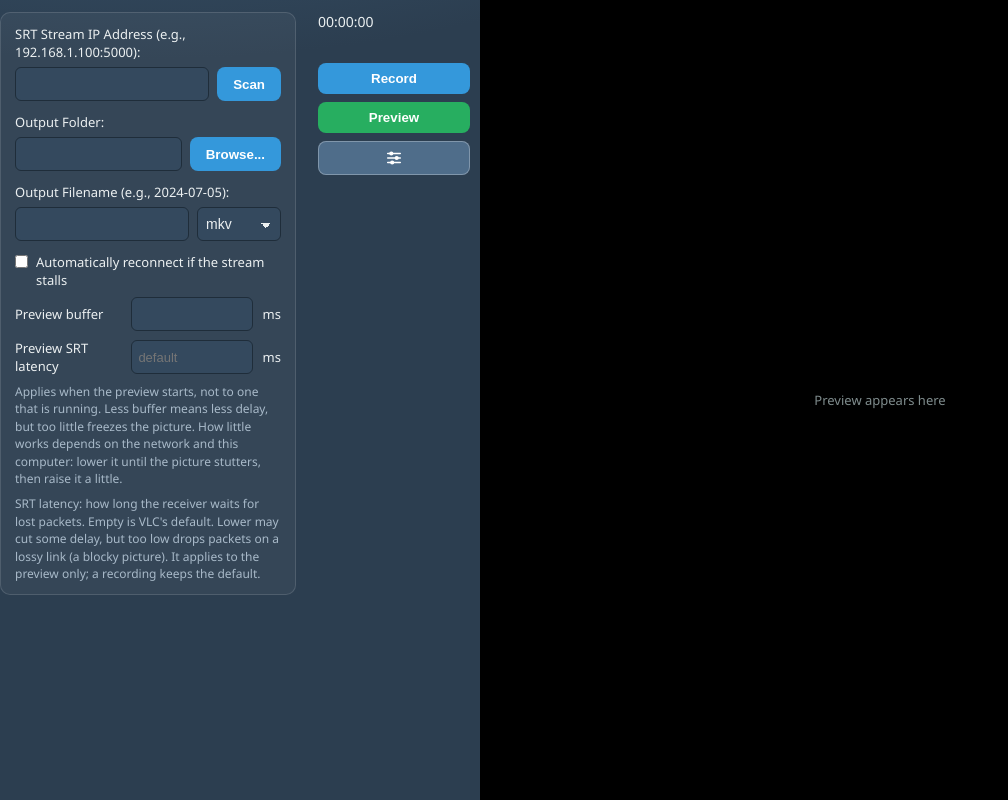
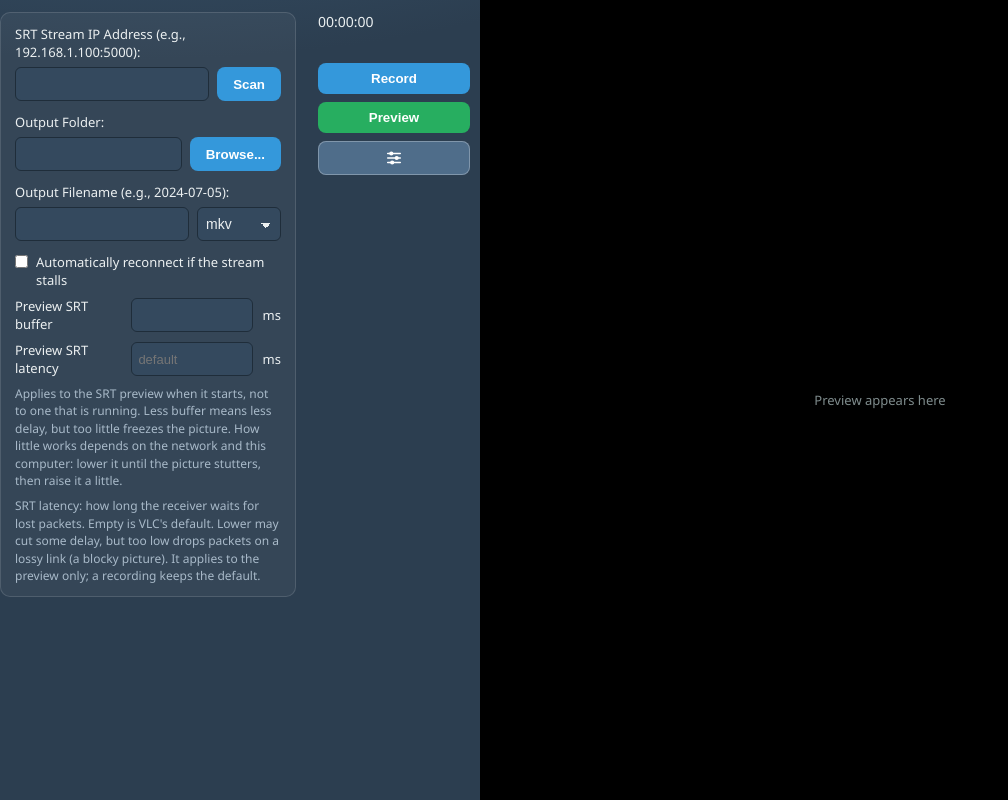
Before and after one commit to tomika/vlc-rec, a website: page src/frontend/index.html in a window 1280 px wide. Shown: the whole page, without its empty margins (0-1008 px from the left). Drawn offline with Linux system fonts and the light colour scheme.

Commit message:
Clarify SRT preview buffer label

```diff
--- a/src/frontend/index.html
+++ b/src/frontend/index.html
@@ -57,8 +57,8 @@
               <span>Automatically reconnect if the stream stalls</span>
             </label>
             <label class="preview-control-row buffer-option">
-              <span class="preview-control-label">Preview buffer</span>
-              <input id="previewCaching" class="text-input buffer-input" type="number" min="10" max="10000" step="10" aria-label="Preview buffer in milliseconds" aria-describedby="bufferHint" />
+              <span class="preview-control-label">Preview SRT buffer</span>
+              <input id="previewCaching" class="text-input buffer-input" type="number" min="10" max="10000" step="10" aria-label="Preview SRT buffer in milliseconds" aria-describedby="bufferHint" />
               <span class="preview-control-unit">ms</span>
             </label>
             <label class="preview-control-row buffer-option">
@@ -68,7 +68,7 @@
             </label>
           </div>
           <p id="bufferHint" class="drawer-hint">
-            Applies when the preview starts, not to one that is running. Less buffer means less delay, but too little
+            Applies to the SRT preview when it starts, not to one that is running. Less buffer means less delay, but too little
             freezes the picture. How little works depends on the network and this computer: lower it until the picture
             stutters, then raise it a little.
           </p>
```
Also changed, not shown: README.md.
